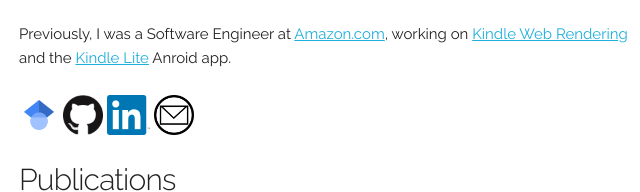
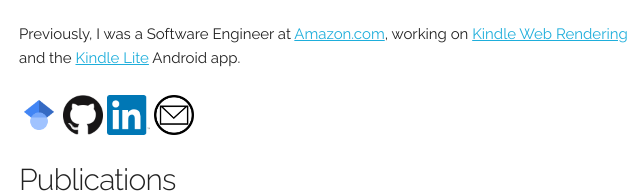
Before and after one commit to SethPoulsen/SethPoulsen.github.io, a plain HTML site: page index.html in a window 1280 px wide. Shown: the part 251-443 px from the top of the page, 141-781 px from the left. Drawn offline with Linux system fonts and the light colour scheme.

Commit message:
Fixed typo

```diff
--- a/index.html
+++ b/index.html
@@ -51,7 +51,7 @@
           of the above.</p>
         <p>Previously, I was a Software Engineer at <a href="https://www.amazon.com/"> Amazon.com</a>, working on
         <a href="https://read.amazon.com/">Kindle Web Rendering</a> and the <a href="https://play.google.com/store/apps/details?id=com.amazon.klite&hl=en_US">Kindle Lite</a>
-        Anroid app.</p>
+        Android app.</p>
         <div>
           <a class="contactIconWrapper" href="https://scholar.google.com/citations?user=yoEvwpsAAAAJ&hl=en&oi=ao">
             <img class="contactIcon" src="./images/google-scholar.png" alt="Google Scholar">
```
